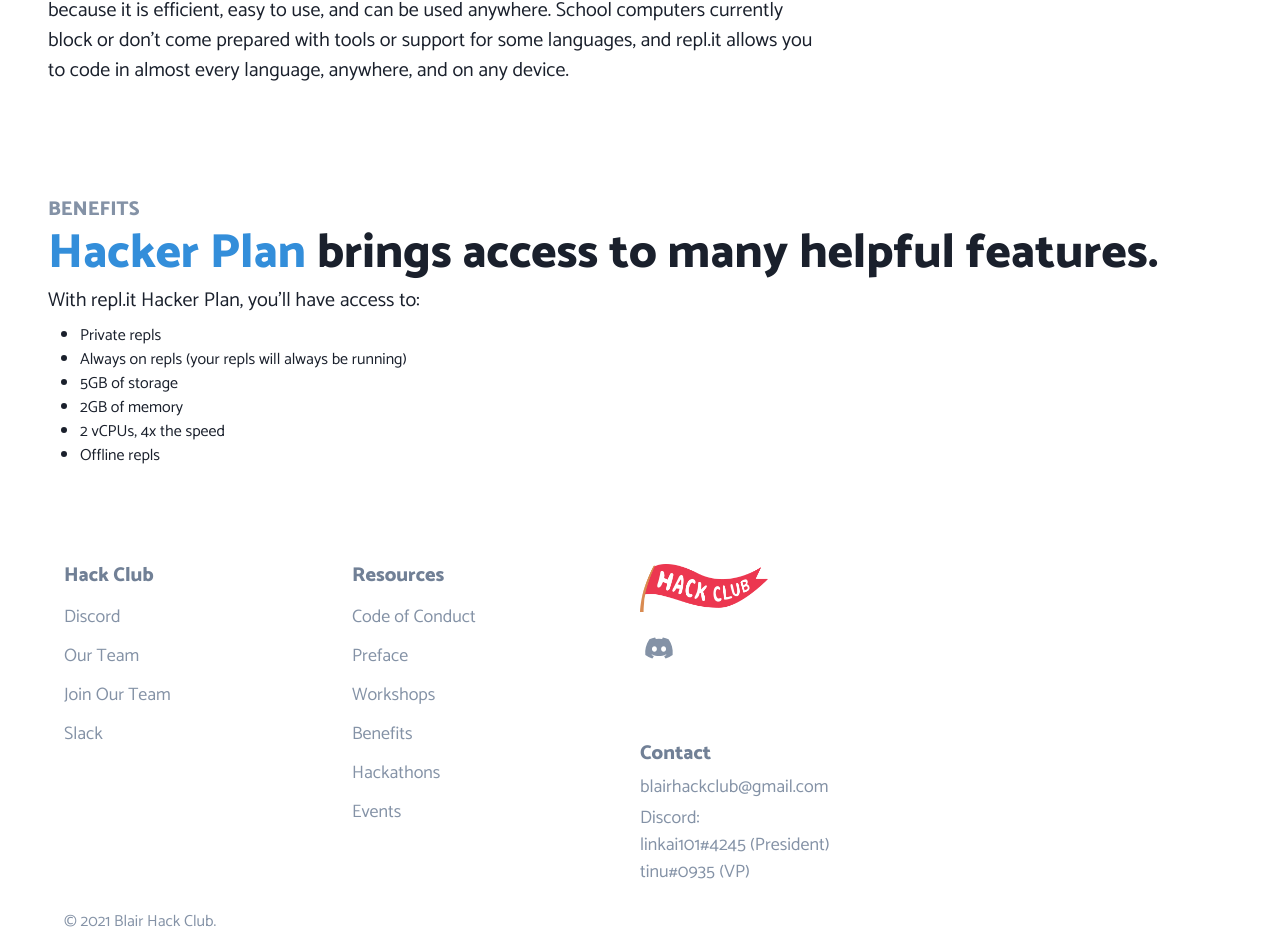
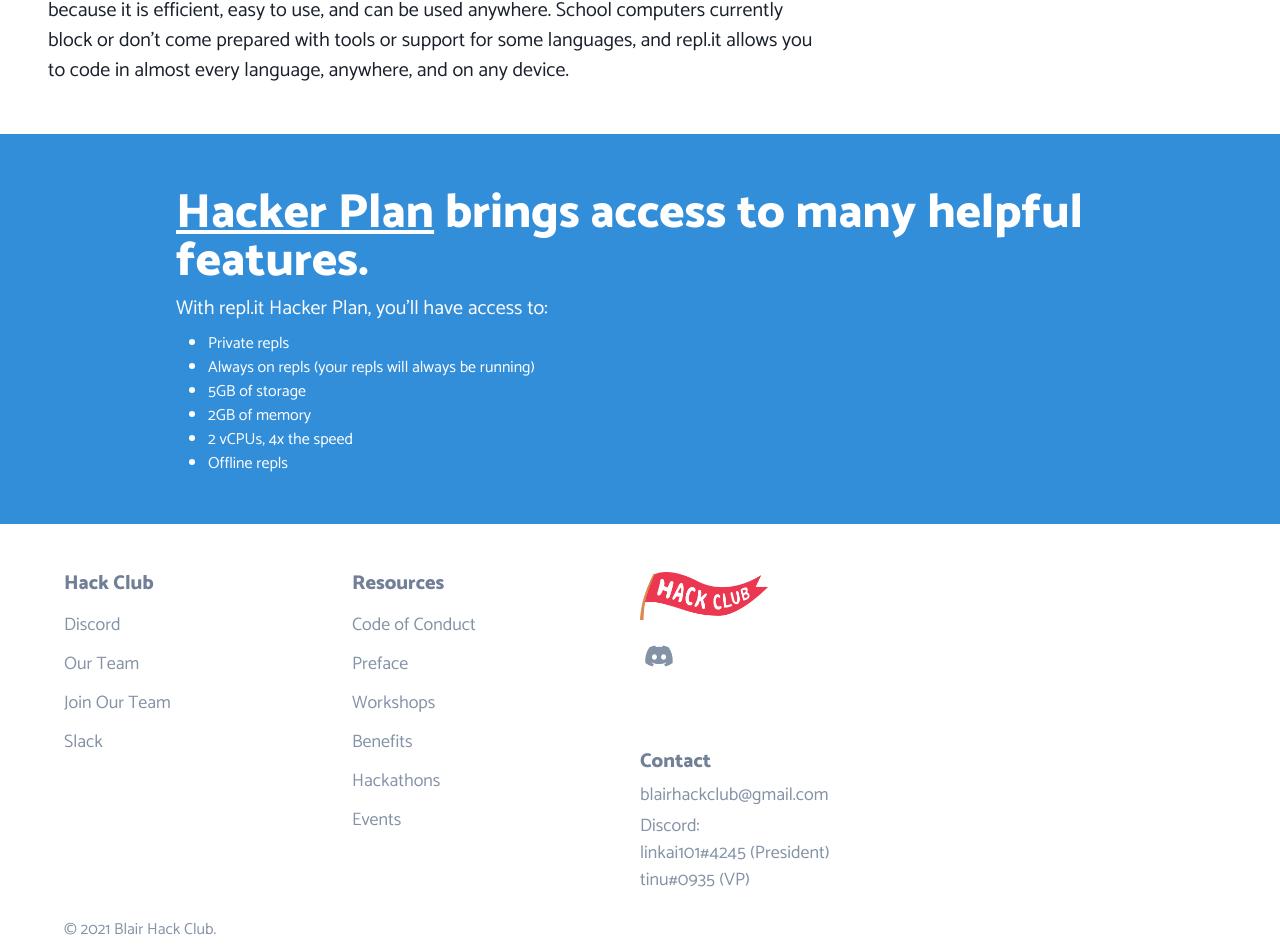
Before and after one commit to blairhackclub/site-v1, a Next.js app: page /benefits/replit in a window 1280 px wide. Shown: the part 653-1602 px from the top of the page. Built offline with nearby package versions, Linux system fonts and the light colour scheme; some icons are missing.

Commit message:
Add header component

```diff
--- /dev/null
+++ b/components/Header.js
@@ -0,0 +1,24 @@
+import React from 'react';
+
+import {
+  Box,
+  Container,
+  Heading,
+} from '@chakra-ui/react';
+
+export default function HeaderComponent(props) {
+  const { title, children } = props;
+
+  return (
+    <>
+      <Box bg="brand.red">
+        <Container maxW="container.lg" p={8} align="center">
+          <Heading as="h1" size="xl" my={2} color="white">
+            {title}
+          </Heading>
+          {children}
+        </Container>
+      </Box>
+    </>
+  )
+}
--- a/components/Navbar.js
+++ b/components/Navbar.js
@@ -1,5 +1,4 @@
 import React from 'react';
-import socials from '../data/socials';
 
 import {
   Box,
@@ -51,7 +50,7 @@ export default function NavbarComponent() {
             <ColorModeToggle color={useColorModeValue("brand.red", "white")}/>
             <MenuItem to="https://www.notion.so/blairhackclub/Schedule-e5fc831bcaf942129bb6ea2621b0dfa0" isExternal>SCHEDULE</MenuItem>
             <MenuItem to="/workshops">WORKSHOPS</MenuItem>
-            <MenuItem to={socials.discord} type="button" isExternal>JOIN</MenuItem>
+            <MenuItem to="/discord" type="button">JOIN</MenuItem>
           </Stack>
         </Box>
       </Flex>
--- a/pages/benefits/replit.js
+++ b/pages/benefits/replit.js
@@ -3,6 +3,7 @@ import Head from 'next/head';
 import config from '../../data/config';
 
 import Benefits from '../../components/Benefits';
+import Header from '../../components/Header';
 
 import {
   Box,
@@ -23,16 +24,11 @@ export default function ReplitPage() {
         <title>Repl.it Hacker{config.titleSuffix}</title>
       </Head>
 
-      <Box bg="brand.red">
-        <Container maxW="container.lg" p={8} align="center">
-        <Heading as="h1" size="xl" my={2} color="white">
-          Repl.it Hacker
-        </Heading>
+      <Header title="Repl.it Hacker">
         <Heading as="h2" size="md" my={2} color="white" fontWeight="normal">
           repl.it is an online IDE for coding in just about any language in your browser.
         </Heading>
-        </Container>
-      </Box>
+      </Header>
 
       <Container maxW="container.xl" p={12} align="center">
         <Heading as="h2" size="md" color="brand.muted">REPL.IT</Heading>
@@ -47,7 +43,7 @@ export default function ReplitPage() {
       <Container maxW="container.xl" p={12} pt={16}>
         <Heading as="h2" size="md" color="brand.muted">WHAT IT IS</Heading>
         <Heading as="h1" size="2xl" my={2}>
-          We use <Link href="https://replit.com" color="brand.blue">repl.it</Link> to code.
+          We use <Link href="https://replit.com" color="brand.blue" isExternal>repl.it</Link> to code.
         </Heading>
         <Text fontSize="xl" maxW="container.md">
           repl.it is an online IDE for coding in just about any language in your browser.
@@ -57,7 +53,7 @@ export default function ReplitPage() {
         </Text>
       </Container>
 
-      <Container maxW="container.xl" p={12} pt={16}>
+      {/*<Container maxW="container.xl" p={12} pt={16}>
         <Heading as="h2" size="md" color="brand.muted">BENEFITS</Heading>
         <Heading as="h1" size="2xl" my={2}>
           <Text as="span" color="brand.blue" style={{ whiteSpace: "pre" }}>Hacker Plan</Text> brings access to many helpful features.
@@ -73,7 +69,26 @@ export default function ReplitPage() {
           <ListItem>2 vCPUs, 4x the speed</ListItem>
           <ListItem>Offline repls</ListItem>
         </UnorderedList>
-      </Container>
+      </Container>*/}
+
+      <Box bg="brand.blue">
+        <Container maxW="container.lg" p={12}>
+        <Heading as="h1" size="2xl" my={2} color="white">
+          <Text as="span" textDecoration="underline" style={{ whiteSpace: "pre" }}>Hacker Plan</Text> brings access to many helpful features.
+        </Heading>
+        <Text fontSize="xl" maxW="container.md" color="white">
+          With repl.it Hacker Plan, you'll have access to:
+        </Text>
+        <UnorderedList mt={2} pl={4} color="white">
+          <ListItem>Private repls</ListItem>
+          <ListItem>Always on repls (your repls will always be running)</ListItem>
+          <ListItem>5GB of storage</ListItem>
+          <ListItem>2GB of memory</ListItem>
+          <ListItem>2 vCPUs, 4x the speed</ListItem>
+          <ListItem>Offline repls</ListItem>
+        </UnorderedList>
+        </Container>
+      </Box>
     </>
   )
 }
```
Also changed, not shown: pages/benefits/honorcode.js (+4 -7 lines), pages/benefits/index.js (+4 -7 lines), pages/benefits/stickers.js (+3 -7 lines).
